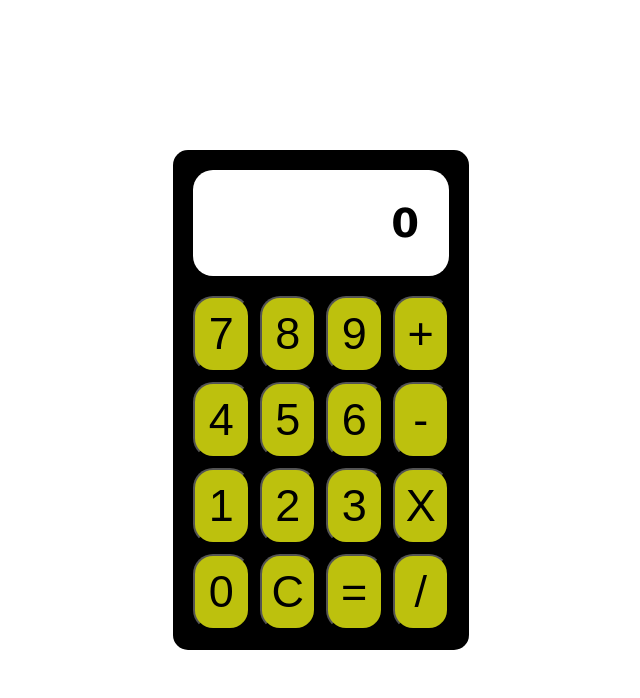
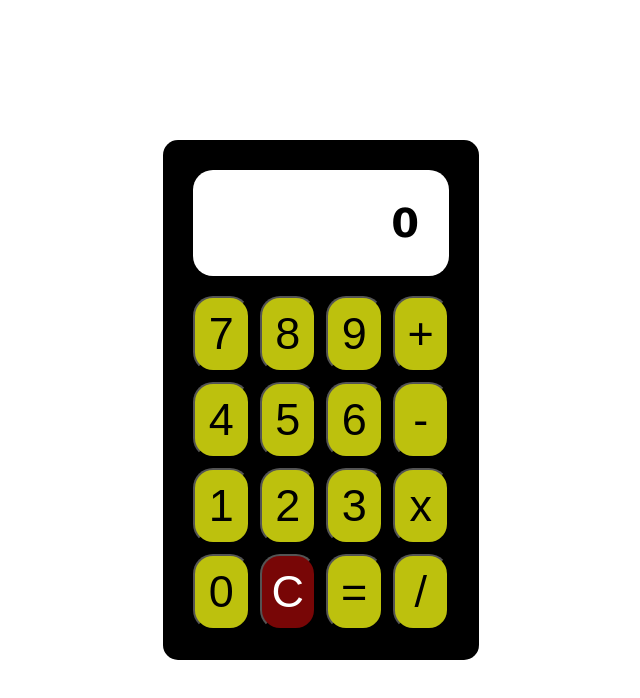
Before and after one commit to Bryan18-Alvarado/calculator, a plain HTML site: page index.html in a window 1280 px wide. Shown: the whole page, without its empty margins (319-959 px from the left). Drawn offline with Linux system fonts and the light colour scheme.

Commit message:
cambio de color de el boton delete para diferenciarlo de otros botones, al hacer hover cambia de otro color, y minimos ajustes esteticos.

```diff
--- a/index.html
+++ b/index.html
@@ -28,7 +28,7 @@
         <button class="button">1</button>
         <button class="button">2</button>
         <button class="button">3</button>
-        <button class="button">X</button>
+        <button class="button">x</button>
         <button class="button">0</button>
         <button class="button" id="delete">C</button>
         <button class="button" id="calculate">=</button>
--- a/static/css/style.css
+++ b/static/css/style.css
@@ -13,7 +13,7 @@ body {
 
 .calculator {
   background-color: black;
-  padding: 20px;
+  padding: 30px;
   border-radius: 15px;
 }
 
@@ -48,3 +48,12 @@ body {
   background-color: rgb(155, 7, 7);
   color: white;
 }
+
+#delete {
+  background-color: rgba(162, 9, 9, 0.743);
+  color: white;
+}
+
+#delete:hover {
+  background-color: rgb(203, 203, 8);
+}
--- a/static/js/calculator.js
+++ b/static/js/calculator.js
@@ -17,7 +17,7 @@ function deleteInfoScreen() {
 function evaluateInfoScreen() {
   try {
     screen_calculator.textContent = eval(
-      screen_calculator.textContent.replace("X", "*")
+      screen_calculator.textContent.replace("x", "*")
     );
   } catch (error) {
     screen_calculator.textContent = "SINTAX ERROR";
```
